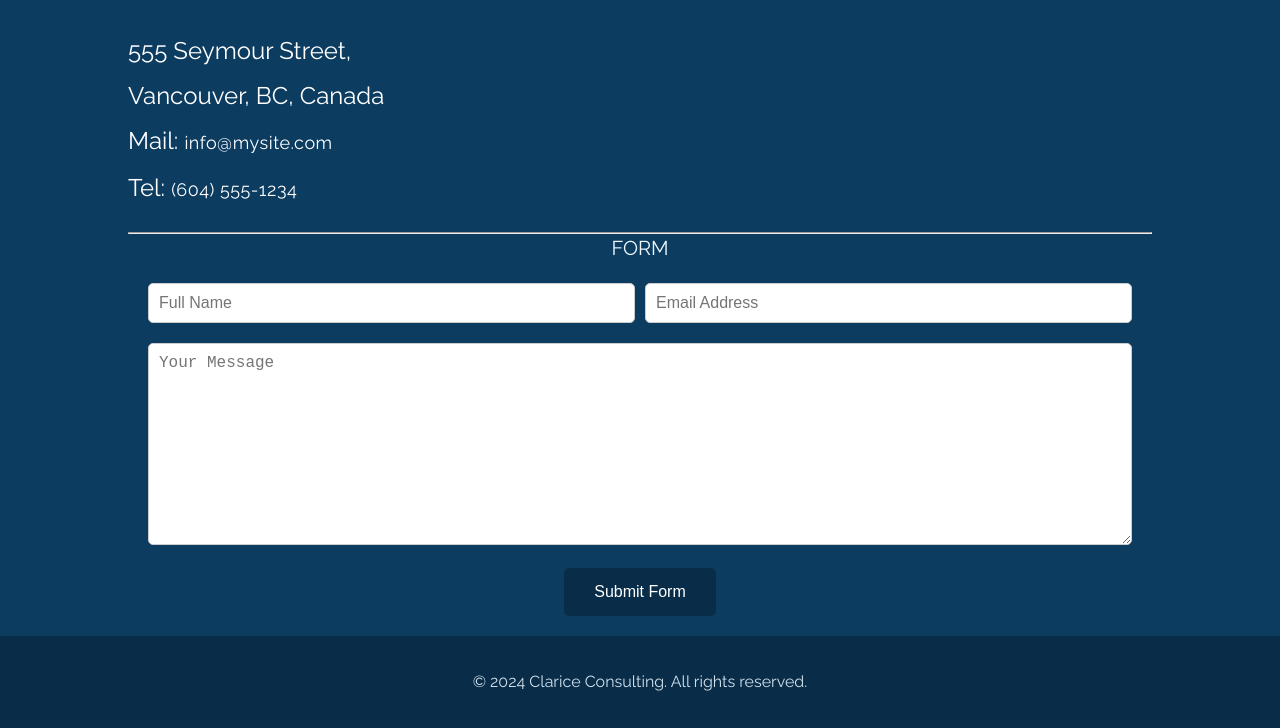
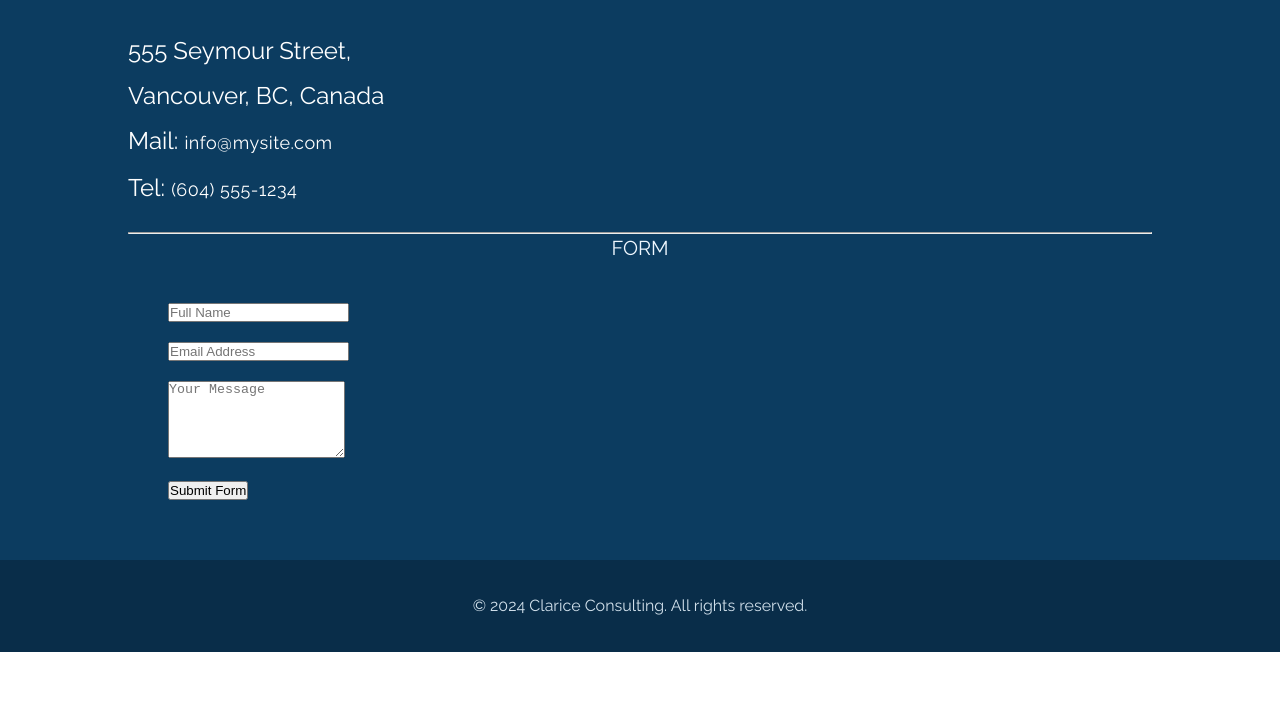
Before and after one commit to ckperedz/cks-final-assign, a plain HTML site: page index.html in a window 1280 px wide. Shown: the part 3069-3797 px from the top of the page. After the commit the page ends 3721 px from the top, so only its background shows below. Drawn offline with Linux system fonts and the light colour scheme.

Commit message:
Update index.html

```diff
--- a/index.html
+++ b/index.html
@@ -87,24 +87,22 @@
             <hr>
 <h2 style="color: aliceblue; font-size: 20px;"><b>form</b></h2>
 <div class="form-container">
-    <form target="_blank" action="https://formsubmit.co/ckperedz@gmail.com" method="POST">
-        <div class="form-group">
-        <div class="form-row">
-            <div class="col">
-            <input type="text" name="name" class="form-control" placeholder="Full Name" required>
+    <div class="form-container">
+        <form action="https://formsubmit.co/ckperedz@gmail.com" method="POST">
+            <div class="form-group">
+                <input type="text" name="name" placeholder="Full Name" required>
             </div>
-            <div class="col">
-            <input type="email" name="email" class="form-control" placeholder="Email Address" required>
+            <div class="form-group">
+                <input type="email" name="email" placeholder="Email Address" required>
             </div>
-        </div>
-        </div>
-        <div class="form-group">
-        <textarea placeholder="Your Message" class="form-control" name="message" rows="10" required></textarea>
-        </div>
-        <div class="submit-form-container">
-            <button type="submit" class="btn btn-lg btn-dark btn-block">Submit Form</button>
-        </div>
-    </form>
+            <div class="form-group">
+                <textarea name="message" placeholder="Your Message" rows="5" required></textarea>
+            </div>
+            <div class="form-group">
+                <button type="submit">Submit Form</button>
+            </div>
+        </form>
+    </div>
     </div>
 </footer>
 <div class="little-footer-container">
```
